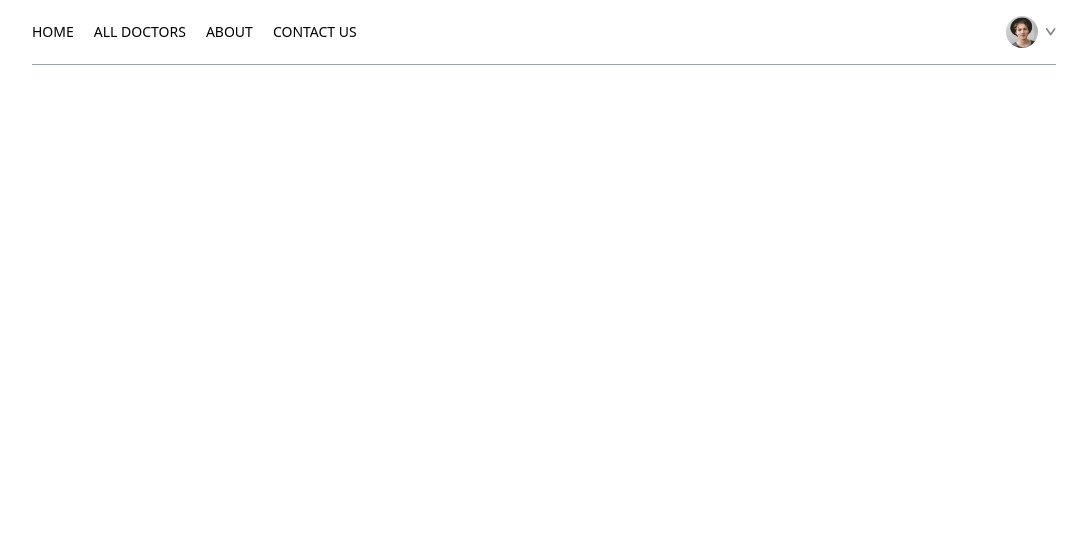
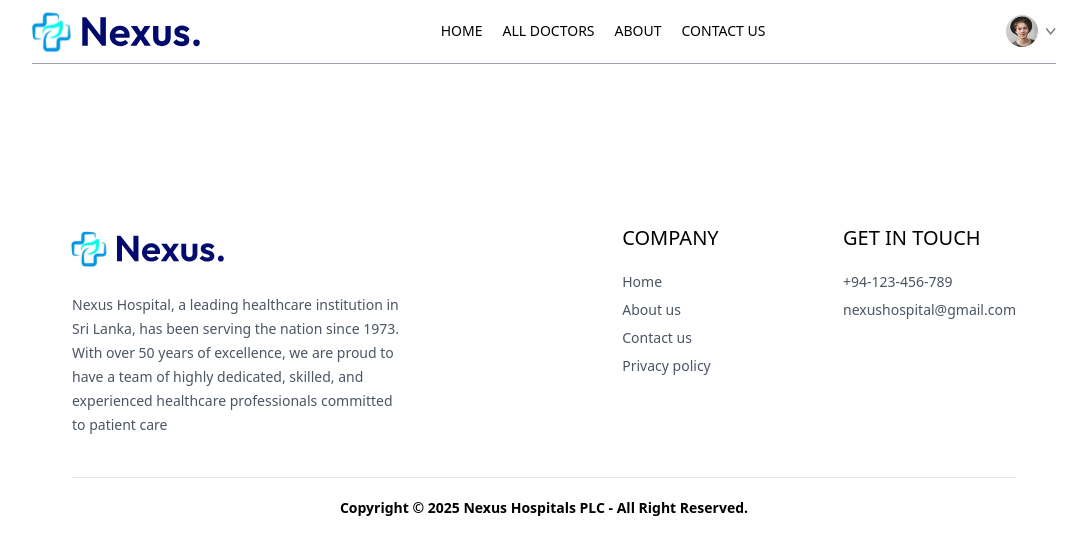
Before and after one commit to infosanuth/nexus, a React (Vite) app in the folder frontend/: page /appointment/1 in a window 1280 px wide. Shown: the top 554 px of the page, without its empty margins (96-1183 px from the left). Built offline with nearby package versions, Linux system fonts and the light colour scheme.

Commit message:
Create Footer component

```diff
--- a/frontend/src/App.jsx
+++ b/frontend/src/App.jsx
@@ -9,6 +9,7 @@ import MyProfile from './pages/MyProfile'
 import MyAppointments from './pages/MyAppointments'
 import Appointment from './pages/Appointment'
 import Navbar from './components/Navbar'
+import Footer from './components/Footer'
 
 const App = () => {
   return (
@@ -25,6 +26,7 @@ const App = () => {
         <Route path='/my-appointment' element={<MyAppointments />}/>
         <Route path='/appointment/:docID' element={<Appointment />}/>
       </Routes>
+      <Footer/>
     </div>
   )
 }
--- /dev/null
+++ b/frontend/src/components/Footer.jsx
@@ -0,0 +1,46 @@
+import React from 'react'
+import { assets } from '../assets/assets'
+
+
+const Footer = () => {
+  return (
+    <div className='md:mx-10'>
+        <div className='flex flex-col sm:grid grid-cols-[3fr_1fr_1fr] gap-14 my-10 mt-40 text-sm'>
+
+            {/* Left Side */}
+            <div>
+                <img className='mb-5 w-40 -ml-2' src={assets.logo} alt="" /> {/*Margin left edited*/}
+                <p className='w-full md:w-2/3 text-gray-600 leading-6'>Nexus Hospital, a leading healthcare institution in Sri Lanka, has been serving the nation since 1973. With over 50 years of excellence, we are proud to have a team of highly dedicated, skilled, and experienced healthcare professionals committed to patient care</p>
+            </div>
+
+            {/* Center */}
+            <div>
+                <p className='text-xl font-medium mb-5'>COMPANY</p>
+                <ul className='flex flex-col gap-2 text-gray-600'>
+                  <li>Home</li>
+                  <li>About us</li>
+                  <li>Contact us</li>
+                  <li>Privacy policy</li>
+                </ul>
+            </div>
+
+            {/* Right Side */}
+            <div>
+                <p className='text-xl font-medium mb-5'>GET IN TOUCH</p>
+                <ul className='flex flex-col gap-2 text-gray-600'>
+                  <li>+94-123-456-789</li>
+                  <li>nexushospital@gmail.com</li>
+                </ul>
+            </div>
+        </div>
+
+        {/* Copyright Text */}
+        <div>
+          <hr />
+          <p className='py-5 text-sm text-center font-semibold'>Copyright © 2025 Nexus Hospitals PLC - All Right Reserved.</p>
+        </div>
+    </div>
+  )
+}
+
+export default Footer
--- a/frontend/src/components/Navbar.jsx
+++ b/frontend/src/components/Navbar.jsx
@@ -11,8 +11,8 @@ const Navbar = () => {
   const [token, setToken] = useState(true)
 
   return (
-    <div className='flex items-center justify-between py-4 mb-5 text-sm border-b border-b-gray-400'>
-      {/* <img className='cursor-pointer w-44' src={assets.logo} alt=""/> */}
+    <div className='flex items-center justify-between py-1 mb-5 text-sm border-b border-b-gray-400'>  {/* py-4 */}
+      <img className='cursor-pointer w-44 -ml-2' src={assets.logo} alt=""/> {/*Margin left edited*/}
       <ul className='items-start hidden gap-5 font-medium md:flex'>
         <NavLink to='/'>
             <li className='py-1'>HOME</li>
--- a/frontend/src/components/TopDoctors.jsx
+++ b/frontend/src/components/TopDoctors.jsx
@@ -11,7 +11,7 @@ const TopDoctors = () => {
   return (
     <div className='flex flex-col items-center gap-4 my-16 text-gray-900 md:mx-10'>
       <h1 className='text-3xl font-medium'>Top Doctors to Book</h1>
-      <p className='sm:w-1/3 text-center text-sm relative'>Simply browse through our extensive list of trusted doctors</p>
+      <p className='sm:w-1/3 text-center text-sm'>Simply browse through our extensive list of trusted doctors</p>
       <div className='w-full grid grid-cols-auto gap-4 pt-5 gap-y-6 px-3 sm:px-0'
       style={{ gridTemplateColumns: 'repeat(auto-fill, minmax(200px, 1fr))' }}>
         {doctors.slice(0,10).map((item,index)=>(
--- a/frontend/src/pages/Home.jsx
+++ b/frontend/src/pages/Home.jsx
@@ -3,6 +3,7 @@ import Header from '../components/Header'
 import SpecialityMenu from '../components/SpecialityMenu'
 import TopDoctors from '../components/TopDoctors'
 import Banner from '../components/Banner'
+
 
 
 const Home = () => {
```
Also changed, not shown: frontend/src/assets/logo.svg.
